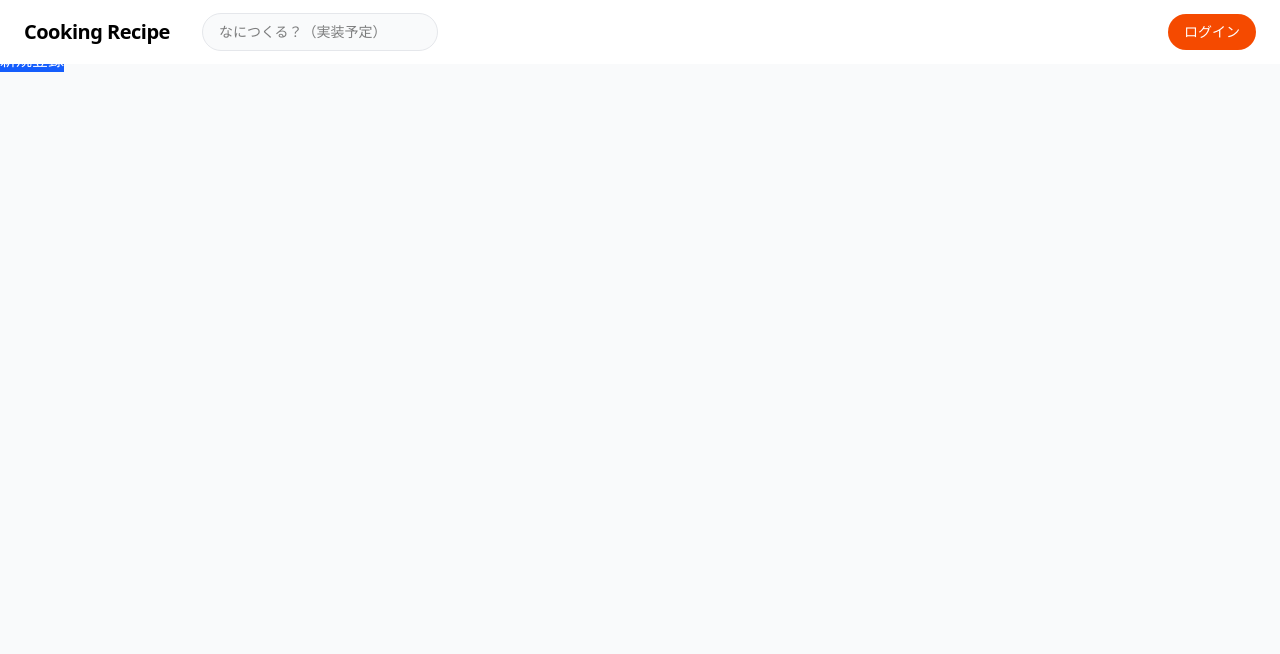
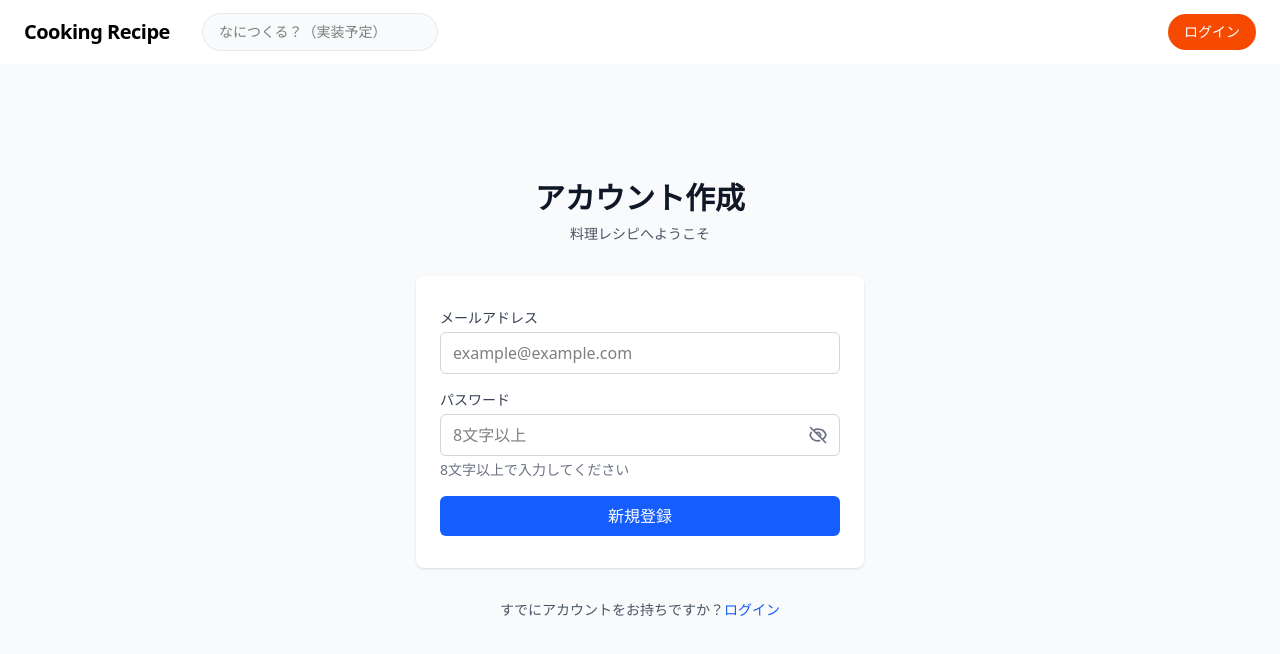
Before and after one commit to Nii1214/cooking-recipe, a Next.js app: page /signup in a window 1280 px wide. Shown: the top 654 px of the page. Built offline with nearby package versions, Linux system fonts and the light colour scheme.

Commit message:
feat: サインアップ画面のレイアウトを作成

```diff
--- a/src/app/(auth)/signup/page.tsx
+++ b/src/app/(auth)/signup/page.tsx
@@ -2,6 +2,22 @@ import { SignupForm } from "@/presentation/components/auth/signup-form";
 
 export default function SignupPage() {
     return(
-        <SignupForm/>
+        <div className="min-h-screen flex items-center justify-center bg-gray-50 py-12 px-4">
+            <div className="w-full max-w-md space-y-8">
+                <div>
+                    <h1 className="text-center text-3xl font-bold text-gray-900">アカウント作成</h1>
+                    <p className="mt-2 text-center text-sm text-gray-600">料理レシピへようこそ</p>
+                </div>
+                <div className="bg-white py-8 px-6 shadow rounded-lg">
+                    <SignupForm/>
+                </div>
+                <p className="text-center text-sm text-gray-600">
+                    すでにアカウントをお持ちですか？
+                    <a href="/login" className="font-medium text-blue-600 hover:text-blue-500">
+                        ログイン
+                    </a>
+                </p>
+            </div>
+        </div>
     )
 }
--- a/src/presentation/components/auth/signup-form.tsx
+++ b/src/presentation/components/auth/signup-form.tsx
@@ -1,30 +1,69 @@
 'use client';
 import { signupAction } from "@/app/(auth)/signup/actions";
 import { SignupResult } from "@/types/auth";
-import { useActionState } from "react";
+import { useActionState, useState } from "react";
 
 export function SignupForm() {
     const [state, formAction, isPending] = useActionState<SignupResult | null, FormData>(
         signupAction,
         null
     );
-
+    const [showPassword, setShowPassword] = useState(false);
     return (
-        <form action={formAction}>
+        <form action={formAction} className="space-y-4 max-w-md mx-auto">
             <div>
-                <label htmlFor="email">メールアドレス</label>
-                <input id="email" name="email" required placeholder="example@example.com"/>
+                <label htmlFor="email" className="block text-sm font-medium text-gray-700">メールアドレス</label>
+                <input
+                    id="email"
+                    name="email"
+                    required
+                    className="mt-1 block w-full rounded-md border border-gray-300 px-3 py-2"
+                    placeholder="example@example.com" />
             </div>
             <div>
-                <label htmlFor="password">パスワード</label>
-                <input id="password" name="password" type="password" required minLength={8} placeholder="8文字以上"/>
+                <label htmlFor="password" className="block text-sm font-medium text-gray-700">パスワード</label>
+                <div className="relative mt-1">
+                    <input
+                        id="password"
+                        name="password"
+                        type={showPassword ? "text" : "password"}
+                        required
+                        className="block w-full rounded-md border border-gray-300 px-3 py-2 pr-10"
+                        minLength={8}
+                        placeholder="8文字以上" />
+                    <button
+                        type="button"
+                        onClick={() => setShowPassword(!showPassword)}
+                        className="absolute right-3 top-1/2 -translate-y-1/2 text-gray-500 hover:text-gray-700"
+                    >
+                        {showPassword ? (
+                            <svg className="h-5 w-5" fill="none" viewBox="0 0 24 24" stroke="currentColor">
+                                <path strokeLinecap="round" strokeLinejoin="round" strokeWidth={2} d="M15 12a3 3 0 11-6 0 3 3 0 016 0z" />
+                                <path strokeLinecap="round" strokeLinejoin="round" strokeWidth={2} d="M2.458 12C3.732 7.943 7.523 5 12 5c4.478 0 8.268 2.943 9.542 7-1.274 4.057-5.064 7-9.542 7-4.477 0-8.268-2.943-9.542-7z" />
+                            </svg>
+                        ) : (
+                            <svg className="h-5 w-5" fill="none" viewBox="0 0 24 24" stroke="currentColor">
+                                <path strokeLinecap="round" strokeLinejoin="round" strokeWidth={2} d="M13.875 18.825A10.05 10.05 0 0112 19c-4.478 0-8.268-2.943-9.543-7a9.97 9.97 0 011.563-3.029m5.858.908a3 3 0 114.243 4.243M9.878 9.878l4.242 4.242M9.88 9.88l-3.29-3.29m7.532 7.532l3.29 3.29M3 3l3.59 3.59m0 0A9.953 9.953 0 0112 5c4.478 0 8.268 2.943 9.543 7a10.025 10.025 0 01-4.132 5.411m0 0L21 21" />
+                            </svg>
+                        )}
+                    </button>
+                </div>
+                <p className="mt-1 text-sm text-gray-500">
+                    8文字以上で入力してください
+                </p>
             </div>
             {state && !state.success && (
                 <div className="rounded-md bg-red-50 p-3">
                     <p className="text-sm text-red-800">{state.error}</p>
                 </div>
             )}
-            <button type="submit" disabled={isPending} className="bg-blue-600 text-white hover:bg-blue-700">{isPending ? '登録中...' : '新規登録'}</button>
+            <button
+                type="submit"
+                disabled={isPending}
+                className="w-full bg-blue-600 text-white rounded-md px-4 py-2 hover:bg-blue-700 disabled:opacity-50"
+            >
+                {isPending ? '登録中...' : '新規登録'}
+            </button>
         </form>
     );
 }
```
